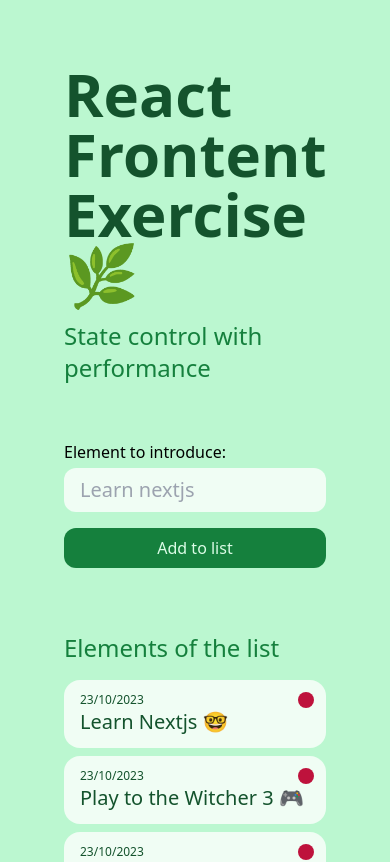
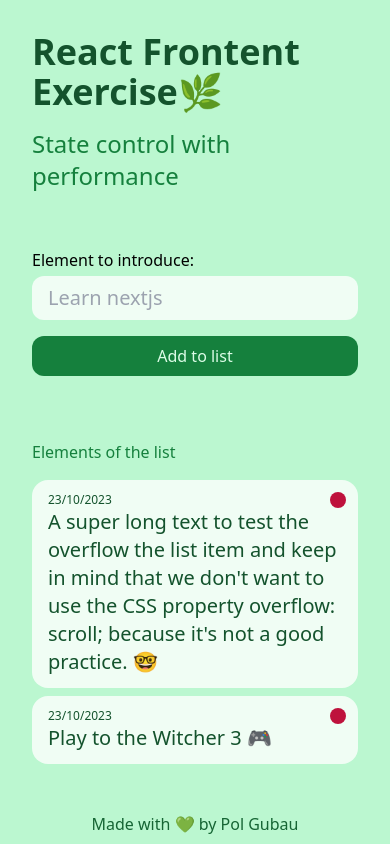
Before and after one commit to PolGubau/controlling-state-accesibily, a React (Vite) app: page / in a window 390 px wide. Shown: the top 862 px of the page. Built offline with nearby package versions, Linux system fonts and the light colour scheme; the HTML template or start-up script is replaced by a standard one.

Commit message:
Pol Gubau; MW-responsive

```diff
--- a/src/App.tsx
+++ b/src/App.tsx
@@ -26,10 +26,13 @@ function App() {
   };
 
   return (
-    <main className="bg-green-200 gap-16 min-h-screen grid grid-cols-1 md:grid-cols-[350px,1fr] xl:grid-cols-[450px,1fr]  p-16 ">
-      <aside className="flex flex-col gap-4">
-        <h1>React Frontent Exercise🌿</h1>
-        <h2>State control with performance</h2>
+    <div className="h-screen flex flex-col justify-between bg-green-200 color-green-800">
+      <main className="overflow-x-hidden overflow-y-auto gap-16 h-full grid grid-cols-1 md:grid-cols-[350px,1fr] xl:grid-cols-[450px,1fr] p-8 md:p-16 ">
+        <aside className="flex flex-col gap-4 sticky top-0">
+          <h1 className="text-4xl md:text-6xl">React Frontent Exercise🌿</h1>
+          <h2 className="text-2xl md:text-4xl">
+            State control with performance
+          </h2>
 
           <form
             className="mt-8 flex flex-col gap-2"
@@ -50,7 +53,7 @@ function App() {
           </form>
         </aside>
 
-      <section className="flex flex-col gap-4">
+        <section className="flex flex-col gap-4 overflow-y-auto">
           {todos.length === 0 ? (
             <>
               <h2>Instructions</h2>
@@ -65,7 +68,20 @@ function App() {
             </>
           )}
         </section>
-    </main>
+      </main>{" "}
+      <footer className="p-2 justify-center text-center">
+        <p className="text-green-800">
+          Made with 💚 by{" "}
+          <a
+            href="https://polgubau.com"
+            target="_blank"
+            rel="noopener noreferrer"
+          >
+            Pol Gubau
+          </a>
+        </p>
+      </footer>
+    </div>
   );
 }
 
--- a/src/components/TodoList.tsx
+++ b/src/components/TodoList.tsx
@@ -8,7 +8,7 @@ interface TodoListProps {
 
 const TodoList = ({ todos, onRemoveTodo }: TodoListProps) => {
   return (
-    <ul className="flex flex-col gap-2">
+    <ul className="flex flex-col-reverse gap-2">
       {todos.map((todo) => {
         return <Todo key={todo.id} todo={todo} onRemove={onRemoveTodo} />;
       })}
--- a/src/index.css
+++ b/src/index.css
@@ -2,23 +2,11 @@
 @tailwind components;
 @tailwind utilities;
 
-:root {
-  color-scheme: light dark;
-
-  font-synthesis: none;
-  text-rendering: optimizeLegibility;
-  -webkit-font-smoothing: antialiased;
-  -moz-osx-font-smoothing: grayscale;
-  -webkit-text-size-adjust: 100%;
-}
-
 h1 {
-  @apply text-6xl;
   @apply text-green-900;
   @apply font-black;
 }
 
 h2 {
-  @apply text-2xl;
   @apply text-green-700;
 }
```
Lines whose indentation alone changed are shown as unchanged.
